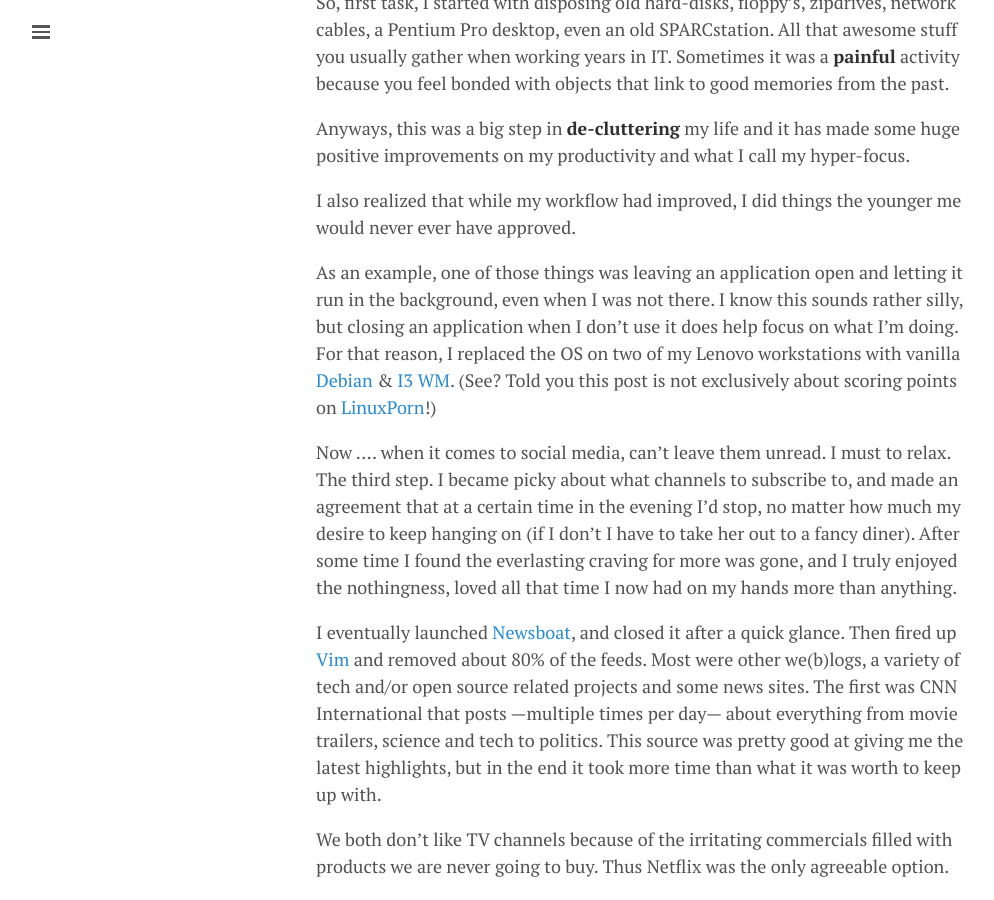
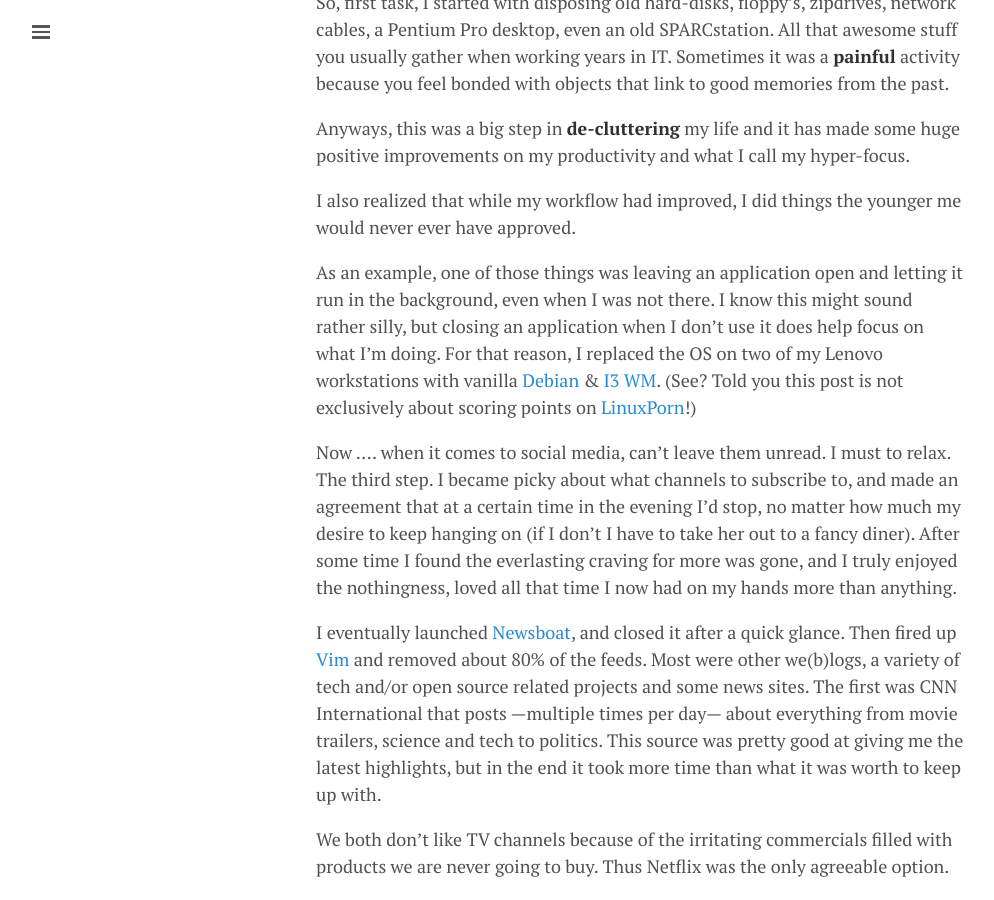
Before and after one commit to lgeurts/lgeurts.github.io, a Jekyll site: the page built from _posts/2021-11-09-why-i-decided-to-limit-my-social-presence.md, in a window 1280 px wide and 900 px high, scrolled down 940 px. Shown: the whole window, without its empty margins (0-994 px from the left). Built offline with Jekyll 4.4.1, drawn with Linux system fonts in a browser that asks for light colours; nearby versions of some CDN libraries; comment, search, counter and statistics services are not loaded.

Commit message:
Update 2021-11-09-why-i-decided-to-limit-my-social-presence.md

```diff
--- a/_posts/2021-11-09-why-i-decided-to-limit-my-social-presence.md
+++ b/_posts/2021-11-09-why-i-decided-to-limit-my-social-presence.md
@@ -24,7 +24,7 @@
 
 I also realized that while my workflow had improved, I did things the younger me would never ever have approved.
 
-As an example, one of those things was leaving an application open and letting it run in the background, even when I was not there. I know this sounds rather silly, but closing an application when I don’t use it does help focus on what I’m doing. For that reason, I replaced the OS on two of my Lenovo workstations with vanilla [Debian](https://www.debian.org/) & [I3 WM](https://i3wm.org/). (See? Told you this post is not exclusively about scoring points on [LinuxPorn](https://www.reddit.com/r/LinuxPorn/)!)
+As an example, one of those things was leaving an application open and letting it run in the background, even when I was not there. I know this might sound rather silly, but closing an application when I don’t use it does help focus on what I’m doing. For that reason, I replaced the OS on two of my Lenovo workstations with vanilla [Debian](https://www.debian.org/) & [I3 WM](https://i3wm.org/). (See? Told you this post is not exclusively about scoring points on [LinuxPorn](https://www.reddit.com/r/LinuxPorn/)!)
 
 Now .... when it comes to social media, can’t leave them unread. I must to relax.
 The third step. I became picky about what channels to subscribe to, and made an agreement that at a certain time in the evening I'd stop, no matter how much my desire to keep hanging on (if I don't I have to take her out to a fancy diner). After some time I found the everlasting craving for more was gone, and I truly enjoyed the nothingness, loved all that time I now had on my hands more than anything.
```
